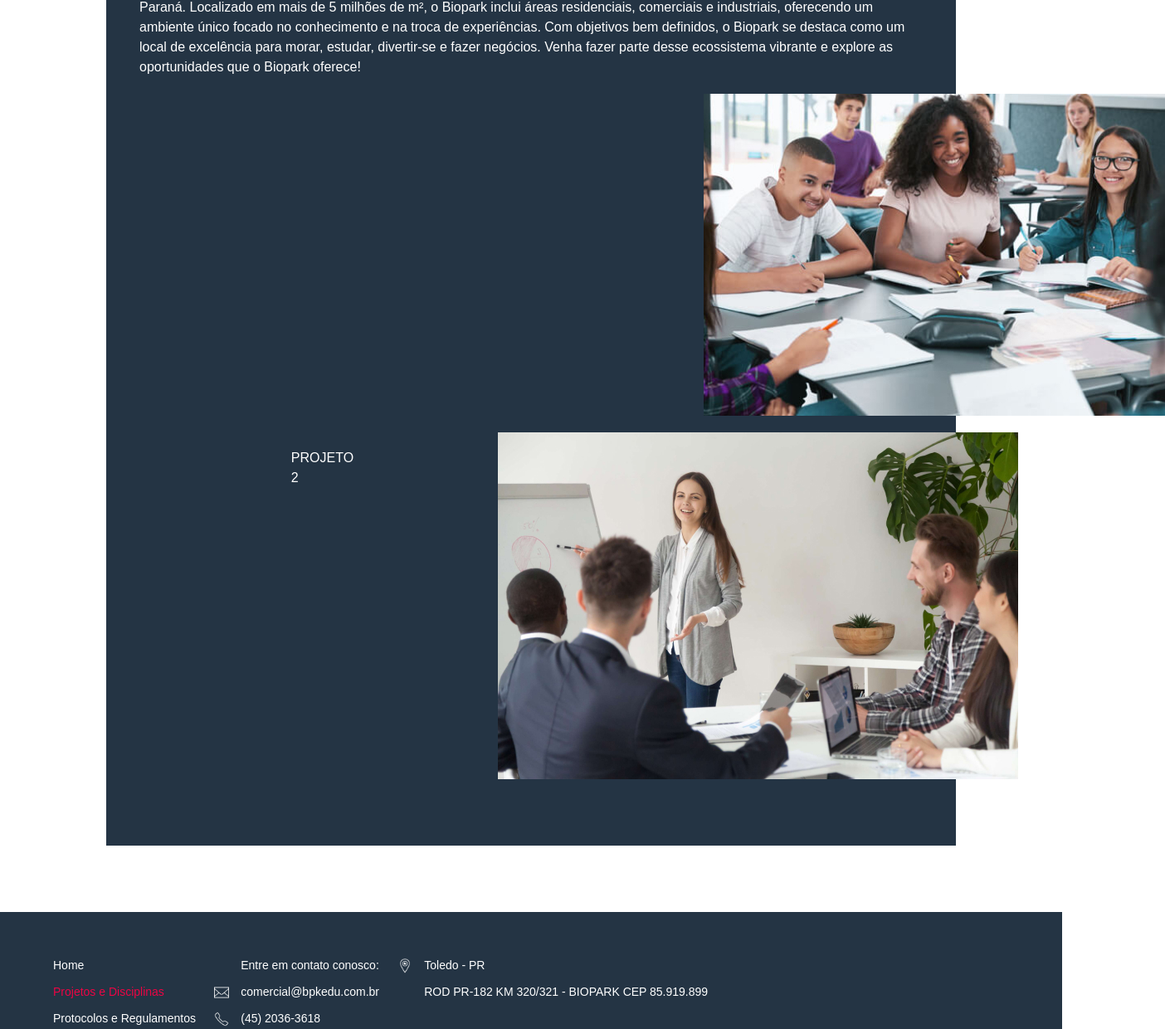
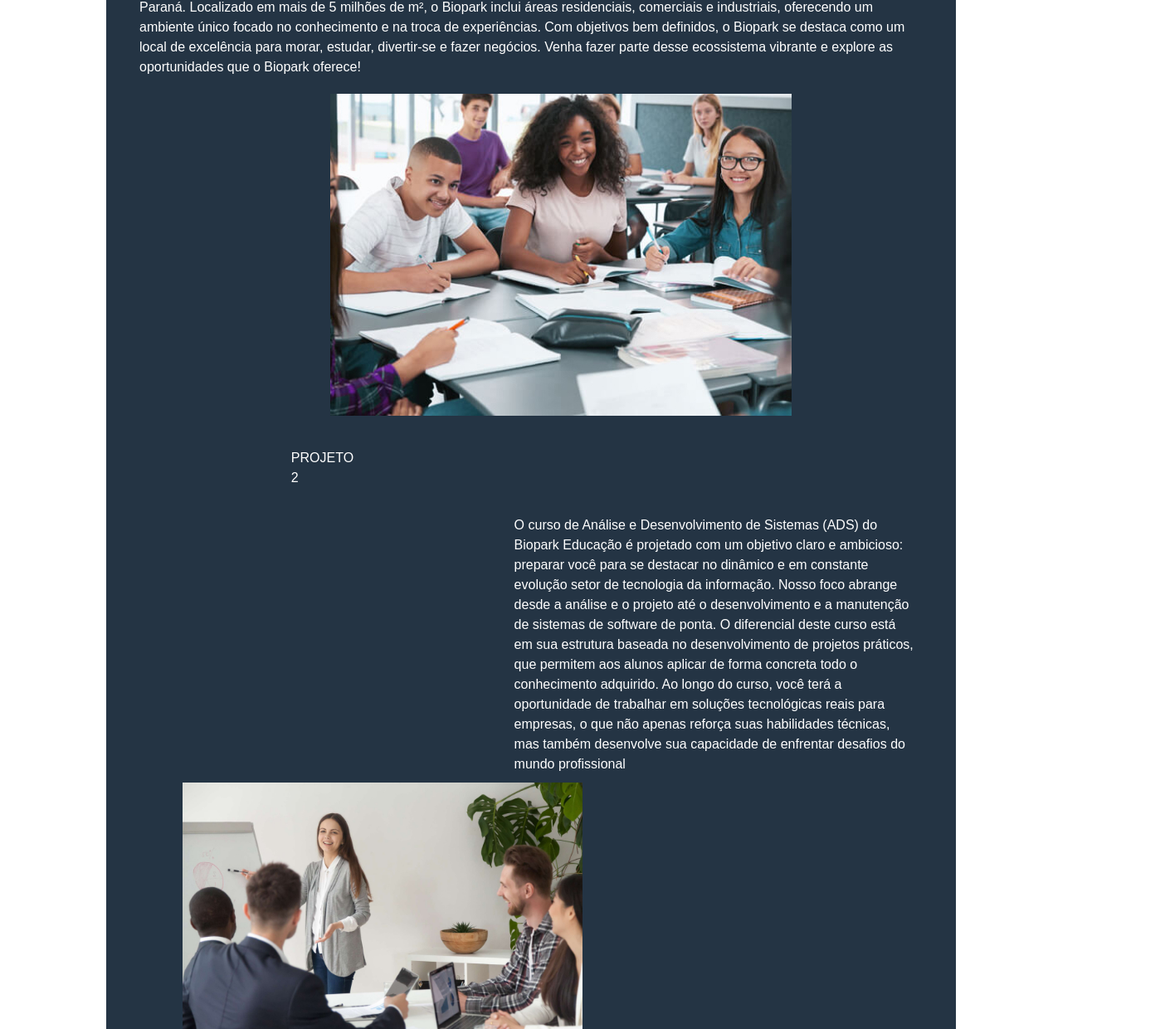
Before and after one commit to MarcosFDomborovski/Portfolio-ADS, a plain HTML site: page web/projetos-disciplinas/projetos.html in a window 1280 px wide. Shown: the part 1169-2409 px from the top of the page at 83% size, 1404 px wide, since content can reach past the window. Drawn offline with nearby package versions, Linux system fonts and the light colour scheme.

Commit message:
poucas mudança em relação ao anterior

```diff
--- a/style/projetos.css
+++ b/style/projetos.css
@@ -140,7 +140,7 @@ main {
     height: auto;
     margin-top: 10px;
     margin-right: 200px;
-    margin-left: 700px;
+    margin-left: 250px;
 }
 
 .text-projeto {
@@ -156,16 +156,26 @@ main {
     text-align: right;
     word-spacing: 3px;
     padding-bottom: 1rem;
-    padding-right: 18%;
-    padding-left: 20%;
-    padding-top: 2%;
+    padding-right: 100px;
+    padding-left: 200px;
+    padding-top: 50px;
 
 }
 
-.img-projeto {
+.info-projeto {
+    text-align: left;
+    padding: 20px;
+    padding-top: 100px;
+    padding-bottom: 10px;
+    margin-left: -20px;
+    padding-left: 40px;
+}
+
+
+.img-projet {
     max-width: 100%;
     height: auto;
     margin-top: 10px;
     margin-right: 200px;
-    margin-left: 700px;
+    margin-left: -400px;
 }
--- a/web/projetos-disciplinas/projetos.html
+++ b/web/projetos-disciplinas/projetos.html
@@ -142,9 +142,13 @@
 
                     <div class="section">
                         <h2 class="titulo-projeto">PROJETO 2</h2>
-                        <img class="img-extenções" src="../../assets/images/img-extenções.jpg" alt="Imagem">
+                        <p class="info-projeto">O curso de Análise e Desenvolvimento de Sistemas (ADS) do Biopark Educação é projetado com um objetivo claro e ambicioso: preparar você para se destacar no dinâmico e em constante evolução setor de tecnologia da informação. Nosso foco abrange desde a análise e o projeto até o desenvolvimento e a manutenção de sistemas de software de ponta.
+                            O diferencial deste curso está em sua estrutura baseada no desenvolvimento de projetos práticos, que permitem aos alunos aplicar de forma concreta todo o conhecimento adquirido. Ao longo do curso, você terá a oportunidade de trabalhar em soluções tecnológicas reais para empresas, o que não apenas reforça suas habilidades técnicas, mas também desenvolve sua capacidade de enfrentar desafios do mundo profissional
+
+                        <img class="img-projet" src="../../assets/images/img-extenções.jpg" alt="Imagem">
                     </div>
                     <div class="text-section">
+
 
                 </div>
             </div>
```
